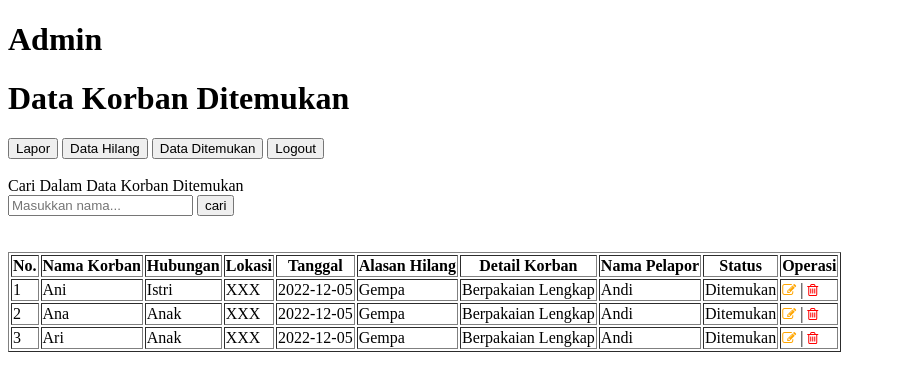
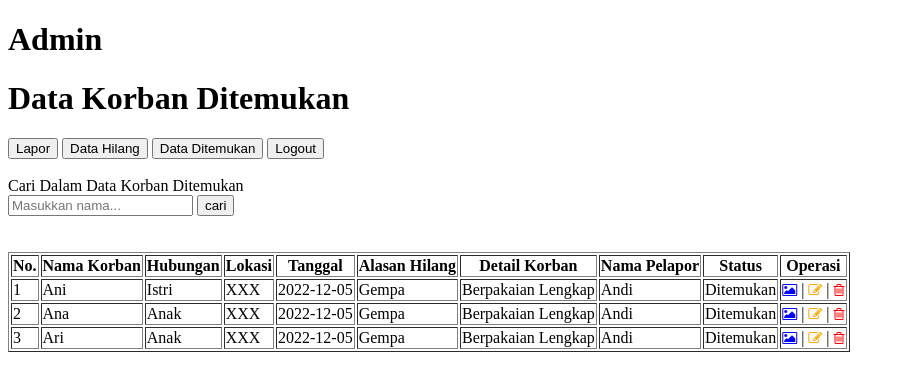
Before and after one commit to nandaarya/cari_korban, a PHP site: page /views/dataditemukan.php in a window 1280 px wide. Shown: the top 391 px of the page, without its empty margins (0-905 px from the left). Run offline with PHP 8.4, Linux system fonts and the light colour scheme; a user stored in the database is signed in; data comes from the database, SQL or seed files in the repository.

Commit message:
add feature

```diff
--- a/views/dataditemukan.php
+++ b/views/dataditemukan.php
@@ -92,6 +92,10 @@ $index = 1;
                     </td>
                     <td>
                         <?php if ($_SESSION['role'] == 'Admin') { ?>
+                        <a title="Lihat Foto" name="foto" id="foto" target="_blank" rel="noopener noreferrer"
+                            href="lihatfoto.php?idx=<?= $data->idx ?>"><i class="fa fa-picture-o"
+                                style="font-size:14px;color:blue"></i></a>
+                        |
                         <a name="edit" id="edit" href="edit.php?idx=<?= $data->idx ?>"><i class="fa fa-edit"
                                 style="font-size:14px;color:orange"></i></a>
                         |
@@ -99,7 +103,7 @@ $index = 1;
                                 class="fa fa-trash-o" style="font-size:14px;color:red"></i></a>
                         <?php } else {
                                 echo "Tidak ada akses";
-                            }?>
+                            } ?>
                     </td>
                 </tr>
                 <?php }endforeach;
```
